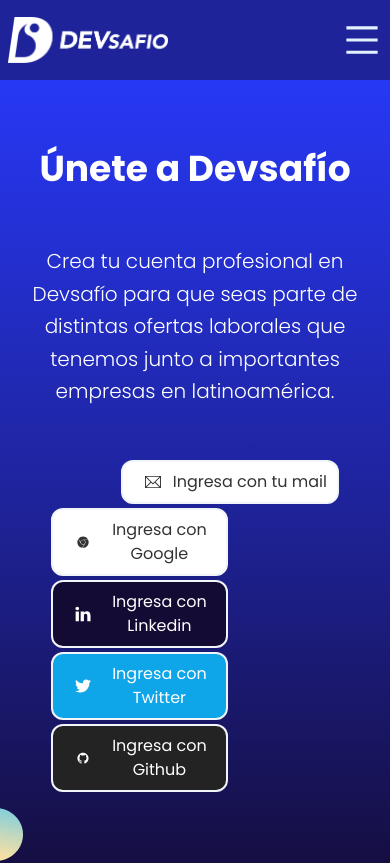
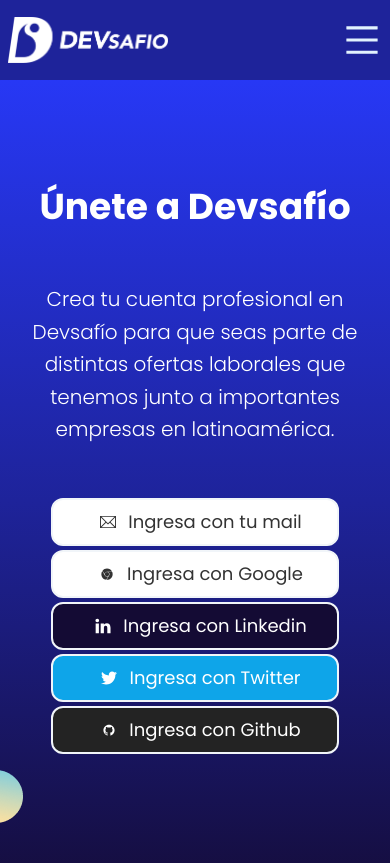
Before and after one commit to vecarope/ejemploReact, a React (Create React App) app: page /login in a window 390 px wide. Shown: the top 863 px of the page. Built offline with nearby package versions, Linux system fonts and the light colour scheme; what tw-elements would draw is missing.

Commit message:
fix: styles in register and login mobile

```diff
--- a/src/components/Login/pure/Account.jsx
+++ b/src/components/Login/pure/Account.jsx
@@ -8,14 +8,14 @@ const Account = ({ change }) => {
       {loginOptions.map((ele) =>
         ele.title === 'Ingresa con tu mail' ? (
           <button
-            className="col-span-2 col-start-2"
+            className="md:col-span-2 md:col-start-2"
             onClick={() => change('email')}
           >
             <Option info={ele} key={'option' + ele.id} />
           </button>
         ) : (
           <button
-            className="col-span-2" /* onClick={() => **aqui iria la llamada a la api para el login de cada opcion} */
+            className="md:col-span-2" /* onClick={() => **aqui iria la llamada a la api para el login de cada opcion} */
           >
             <Option info={ele} key={'option' + ele.id} />
           </button>
--- a/src/components/Login/pure/Option.jsx
+++ b/src/components/Login/pure/Option.jsx
@@ -1,21 +1,15 @@
 import React from 'react';
 
 const Option = ({ info }) => {
-  /*       {
-    id: 1,
-    title: 'Ingresa con tu mail',
-    icon: <TfiEmail />,
-    color: 'white'
-  } */
   return (
     <span
       className={`flex px-2.5 py-2 border-2 border-solid mx-auto
            md:border-slate-700 border-slate-100
-            rounded-xl text-center items-center ${info.color}`}
+            rounded-xl text-center items-center justify-center ${info.color}`}
     >
       <div className="px-3">{info.icon}</div>
 
-      <p>{info.title}</p>
+      <p className="text-lg md:text-base">{info.title}</p>
     </span>
   );
 };
```
